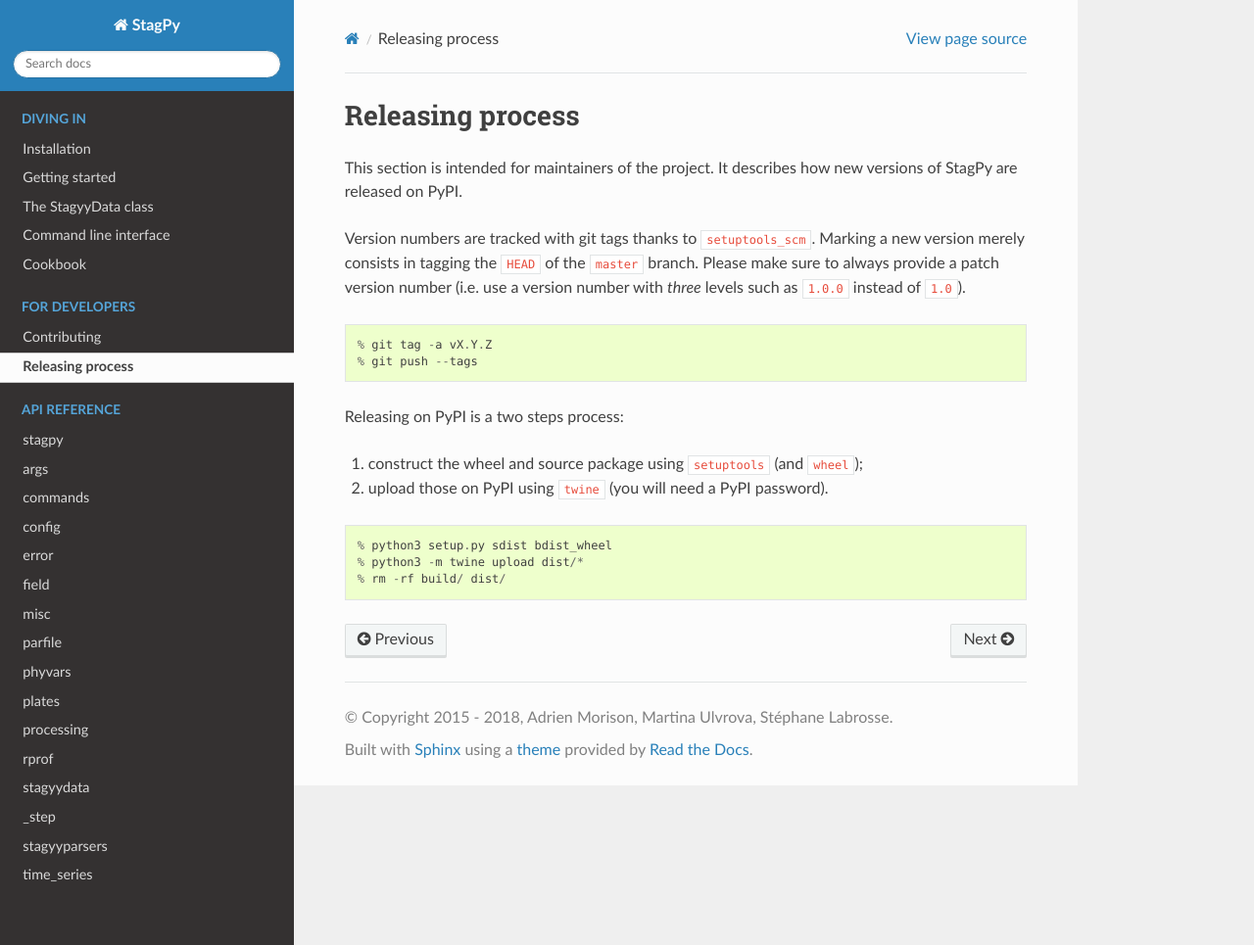
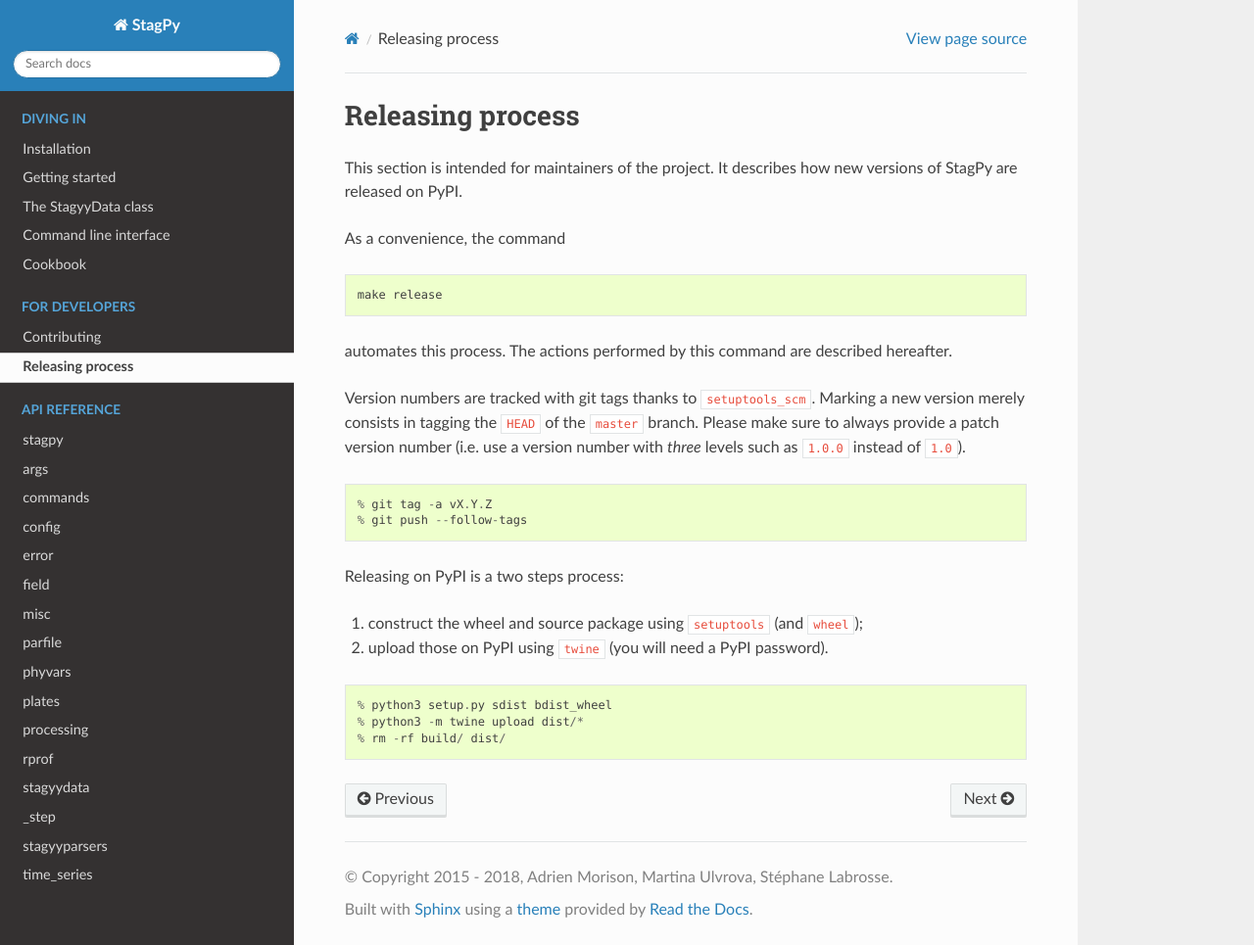
Before and after one commit to StagPython/StagPy, a Sphinx documentation site: the page built from docs/sources/maintainers.rst, in a window 1280 px wide and 965 px high. Shown: the whole window at 98% size. Built offline with Sphinx 7.4.7 and the Read the Docs theme 2.0.0, drawn with Linux system fonts in a browser that asks for light colours.

Commit message:
Command make release to ease releasing process

```diff
--- a/docs/sources/maintainers.rst
+++ b/docs/sources/maintainers.rst
@@ -3,6 +3,15 @@ Releasing process
 
 This section is intended for maintainers of the project. It describes how new
 versions of StagPy are released on PyPI.
+
+As a convenience, the command
+
+::
+
+   make release
+
+automates this process.  The actions performed by this command are described
+hereafter.
 
 Version numbers are tracked with git tags thanks to ``setuptools_scm``. Marking
 a new version merely consists in tagging the ``HEAD`` of the ``master`` branch.
@@ -12,7 +21,7 @@ number with *three* levels such as ``1.0.0`` instead of ``1.0``).
 ::
 
     % git tag -a vX.Y.Z
-    % git push --tags
+    % git push --follow-tags
 
 Releasing on PyPI is a two steps process:
 
```
Also changed, not shown: 1 other file.
